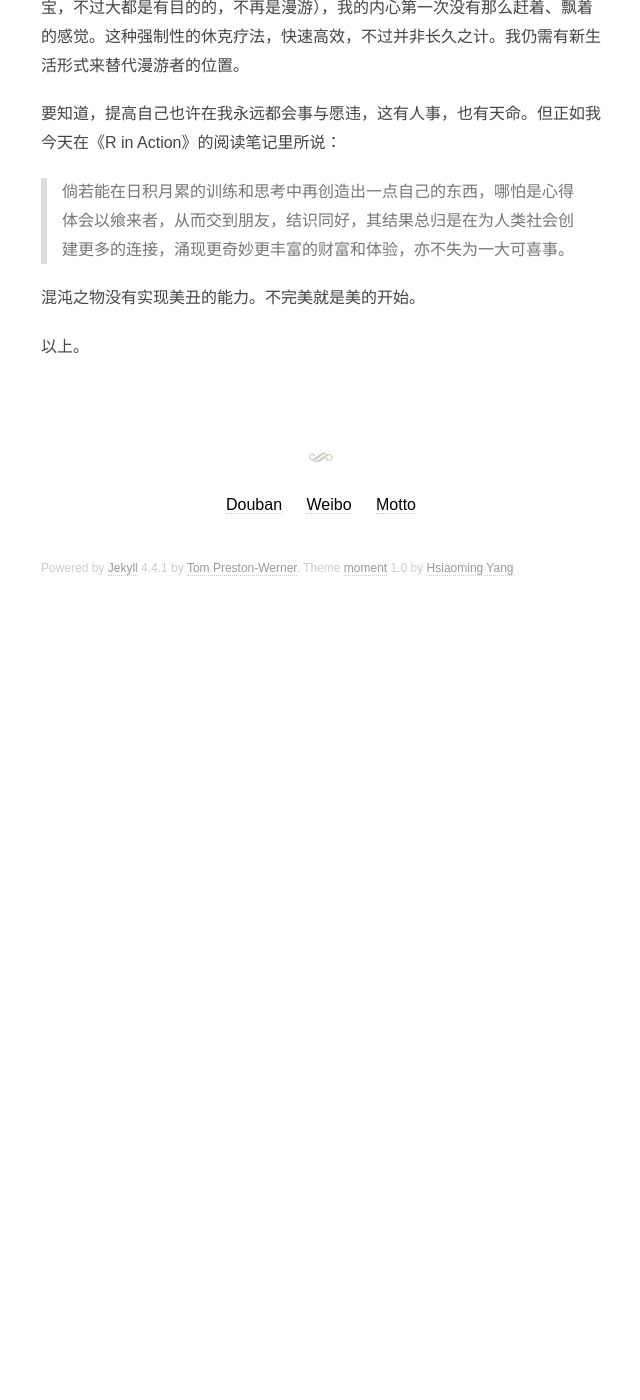
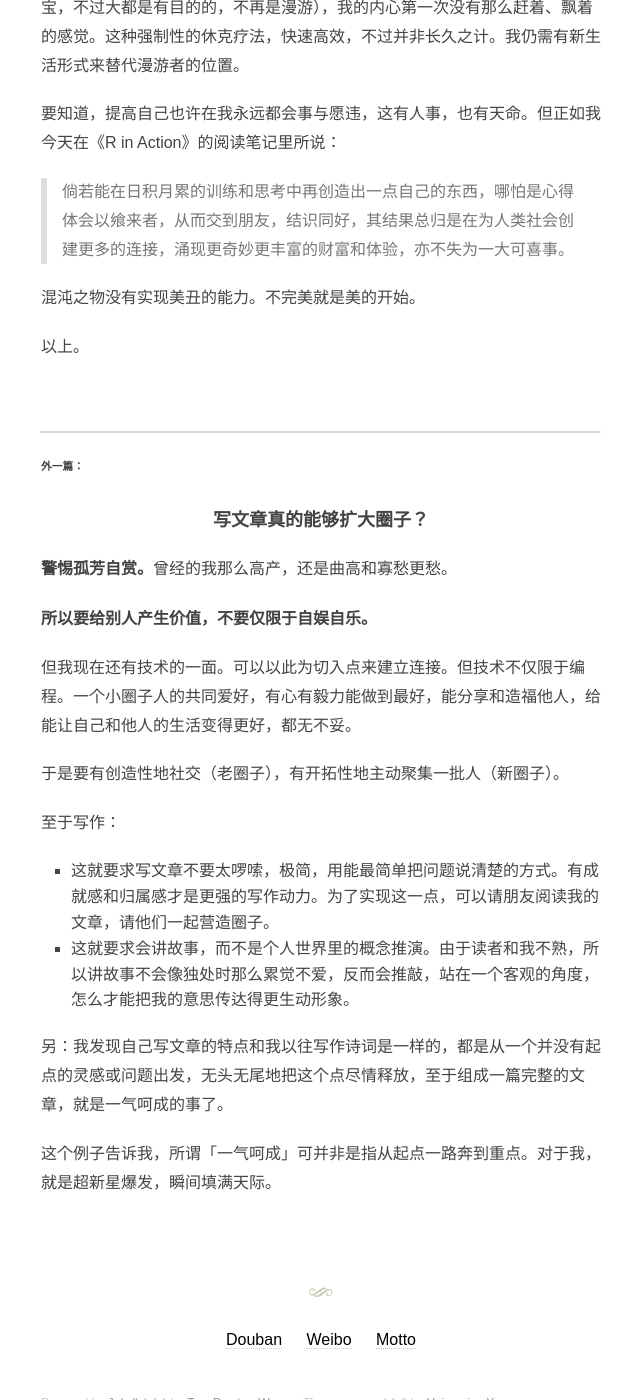
Before and after one commit to fanyange/fanyange.github.io, a Jekyll site: the page built from _posts/2013-12-16-new2-2nd.md, in a window 1280 px wide and 1400 px high, scrolled down 1249 px. Shown: the whole window, without its empty margins (319-959 px from the left). Built offline with Jekyll 4.4.1, drawn with Linux system fonts in a browser that asks for light colours; some web fonts are replaced; comment, search, counter and statistics services are not loaded; before the commit the page ends 1879 px from its top, so only the background shows below that.

Commit message:
添加外一篇 到 2013-12-16-new2-2nd.md

```diff
--- a/_posts/2013-12-16-new2-2nd.md
+++ b/_posts/2013-12-16-new2-2nd.md
@@ -26,3 +26,29 @@ categories: 日知录
 混沌之物没有实现美丑的能力。不完美就是美的开始。
 
 以上。
+
+<br/>
+
+***
+
+###### 外一篇：
+
+### 写文章真的能够扩大圈子？
+{: style="text-align: center;"}
+
+**警惕孤芳自赏。**曾经的我那么高产，还是曲高和寡愁更愁。
+
+**所以要给别人产生价值，不要仅限于自娱自乐。**
+
+但我现在还有技术的一面。可以以此为切入点来建立连接。但技术不仅限于编程。一个小圈子人的共同爱好，有心有毅力能做到最好，能分享和造福他人，给能让自己和他人的生活变得更好，都无不妥。
+
+于是要有创造性地社交（老圈子），有开拓性地主动聚集一批人（新圈子）。
+
+至于写作：
+
+- 这就要求写文章不要太啰嗦，极简，用能最简单把问题说清楚的方式。有成就感和归属感才是更强的写作动力。为了实现这一点，可以请朋友阅读我的文章，请他们一起营造圈子。
+- 这就要求会讲故事，而不是个人世界里的概念推演。由于读者和我不熟，所以讲故事不会像独处时那么累觉不爱，反而会推敲，站在一个客观的角度，怎么才能把我的意思传达得更生动形象。
+
+另：我发现自己写文章的特点和我以往写作诗词是一样的，都是从一个并没有起点的灵感或问题出发，无头无尾地把这个点尽情释放，至于组成一篇完整的文章，就是一气呵成的事了。
+
+这个例子告诉我，所谓「一气呵成」可并非是指从起点一路奔到重点。对于我，就是超新星爆发，瞬间填满天际。
```
